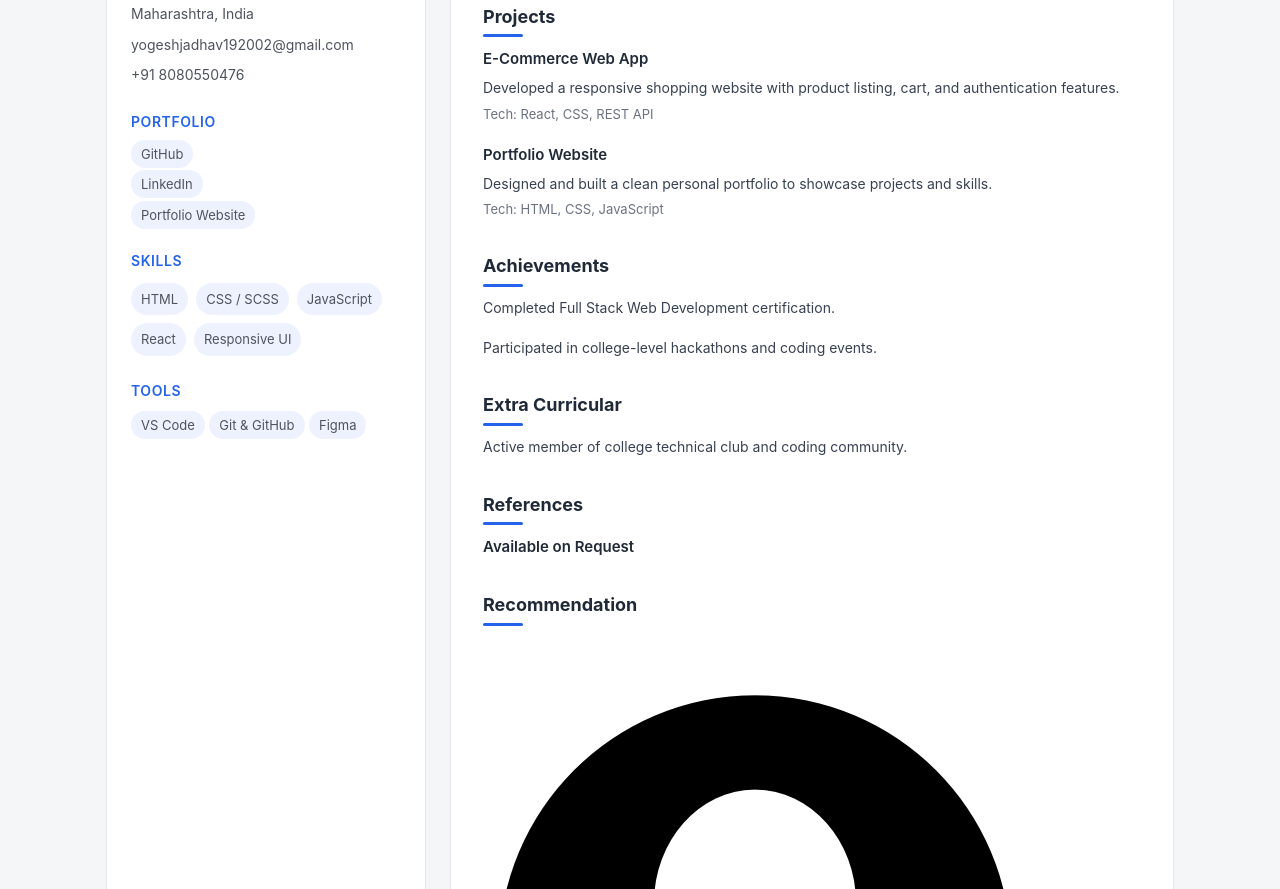
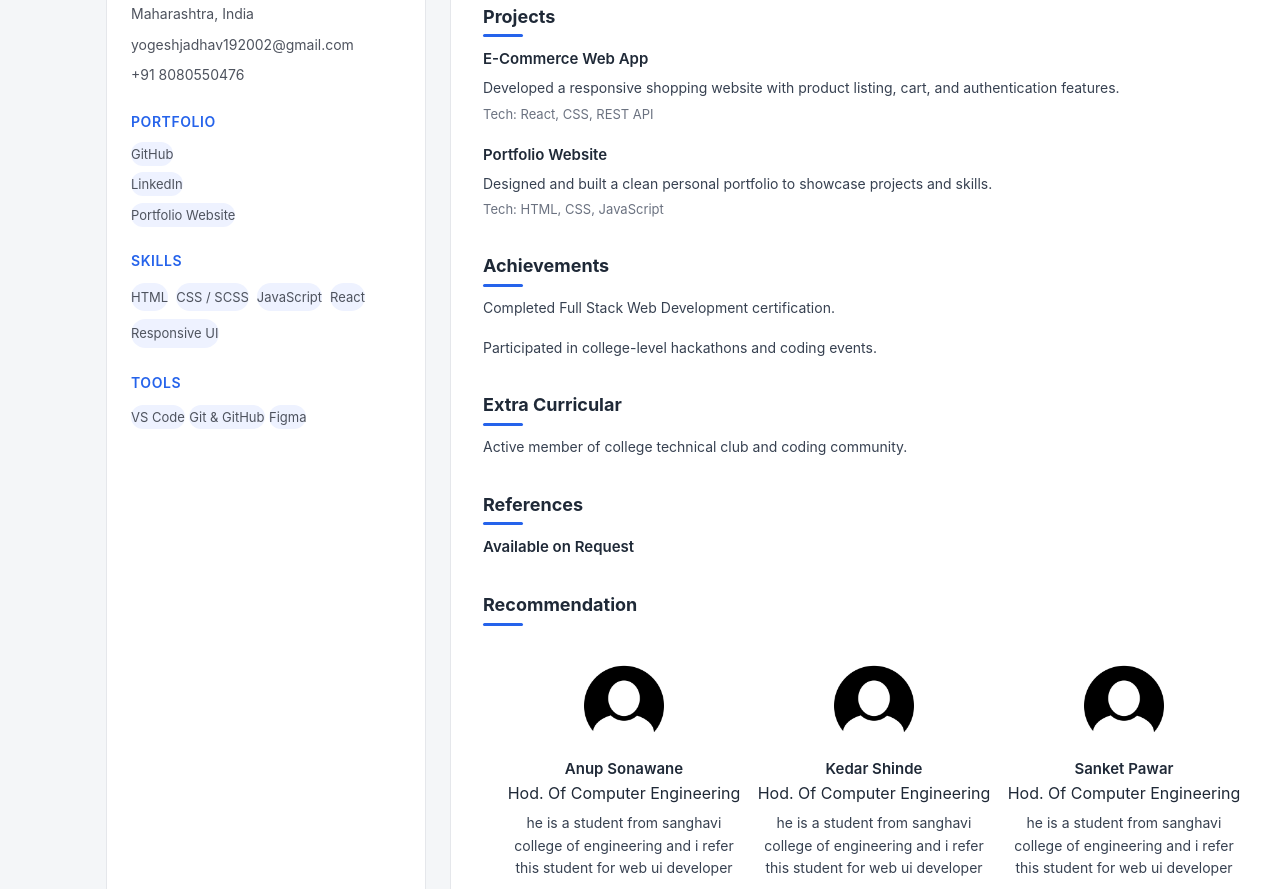
Before and after one commit to Yogsjadhav/Resume, a plain HTML site: page index.html in a window 1280 px wide. Shown: the part 324-1213 px from the top of the page. Drawn offline with Linux system fonts and the light colour scheme.

Commit message:
Refactor CSS styles and add new classes

```diff
--- a/index.css
+++ b/index.css
@@ -16,6 +16,10 @@ a {
     text-decoration: none;
 }
 
+.tag {
+    text-decoration: none;
+}
+
 .container {
     max-width: 1100px;
     margin: 32px auto;
@@ -28,9 +32,9 @@ a {
     gap: 24px;
 }
 
+
 /* Left Sidebar */
 .sidebar {
-    /* background: var(--card); */
     background-color: #ffffff;
     border-radius: 14px;
     padding: 24px;
@@ -73,8 +77,9 @@ a {
     text-transform: uppercase;
     letter-spacing: 0.04em;
 }
-.info-list li a{
-    color: #4e535e ;
+
+.info-list li a {
+    color: #4e535e;
 }
 
 .info-list li {
@@ -92,13 +97,13 @@ a {
 
 .tag {
     font-size: 13px;
-    padding: 6px 10px;
+    padding: 4px 0px;
     background: #eef2ff;
     color: #4e535e;
     border-radius: 20px;
 }
 
-.tag:hover{
+.tag:hover {
     color: #2f2fdb;
     transition: .3s;
 }
@@ -162,6 +167,33 @@ a {
     margin-top: 4px;
 }
 
+.content-border {
+
+    text-align: center;
+    gap: 2px;
+    margin: 5px;
+    border-radius: 10px;
+    padding: 2px;
+
+}
+.message{
+    font-size: 14px;
+    margin-top: 6px;
+    color: #374151;
+}
+.profile-content {
+    margin-top: 10px;
+}
+
+.grid-container {
+    display: grid;
+    grid-template-columns: 250px 250px 250px;
+}
+
+.profile-image-recomendation img {
+    width: 80px;
+}
+
 /* Responsive */
 @media (max-width: 900px) {
     .resume {
@@ -171,9 +203,17 @@ a {
     .content {
         padding: 24px;
     }
+
+    .grid-container {
+        display: grid;
+        grid-template-columns: 280px 280px;
+    }
 }
 
 @media (max-width: 480px) {
+    body{
+        overflow-x: hidden;
+    }
     .profile img {
         width: 110px;
         height: 110px;
@@ -182,4 +222,9 @@ a {
     .section h2 {
         font-size: 16px;
     }
+
+    .grid-container {
+        display: grid;
+        grid-template-columns: 280px;
+    }
 }
```
